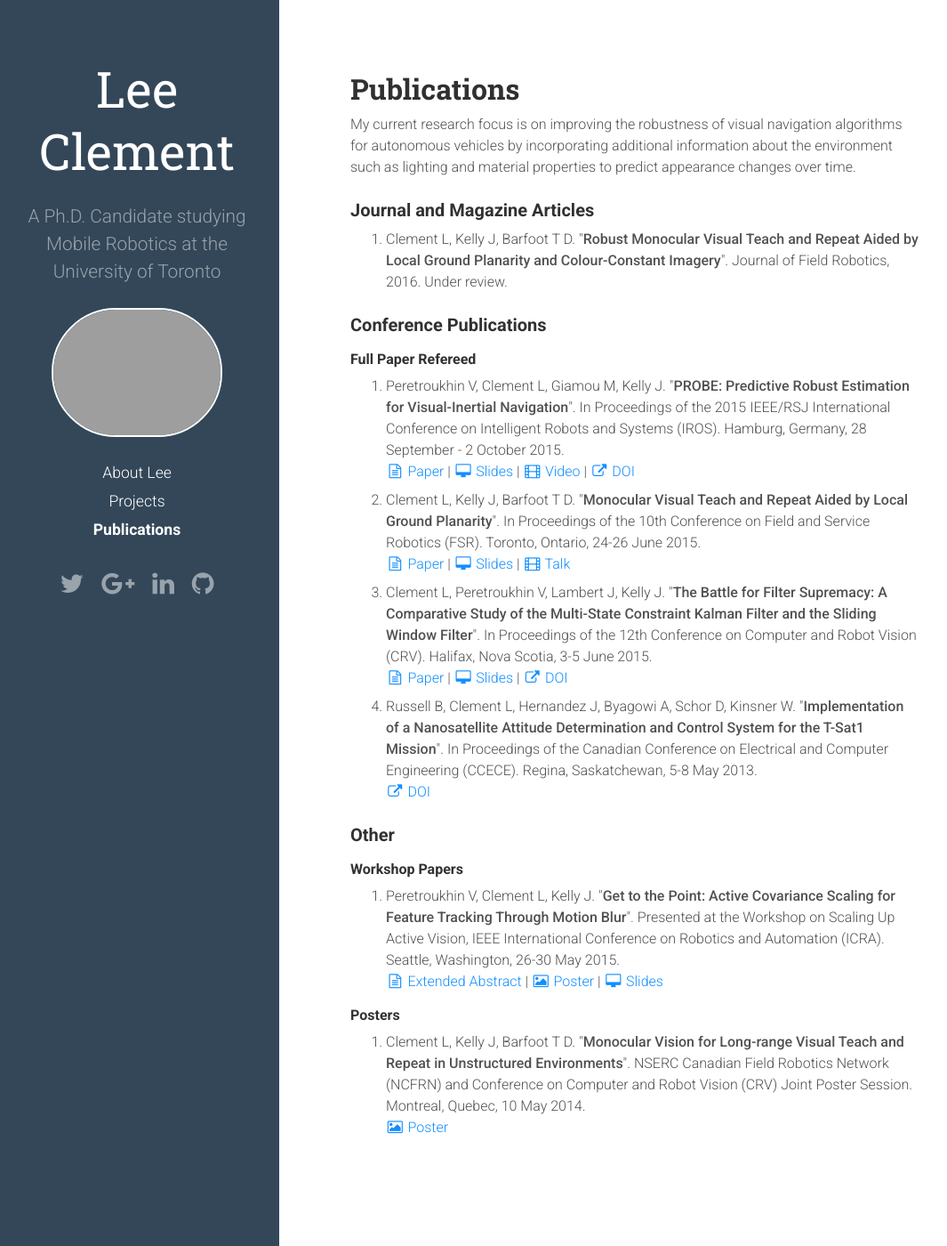
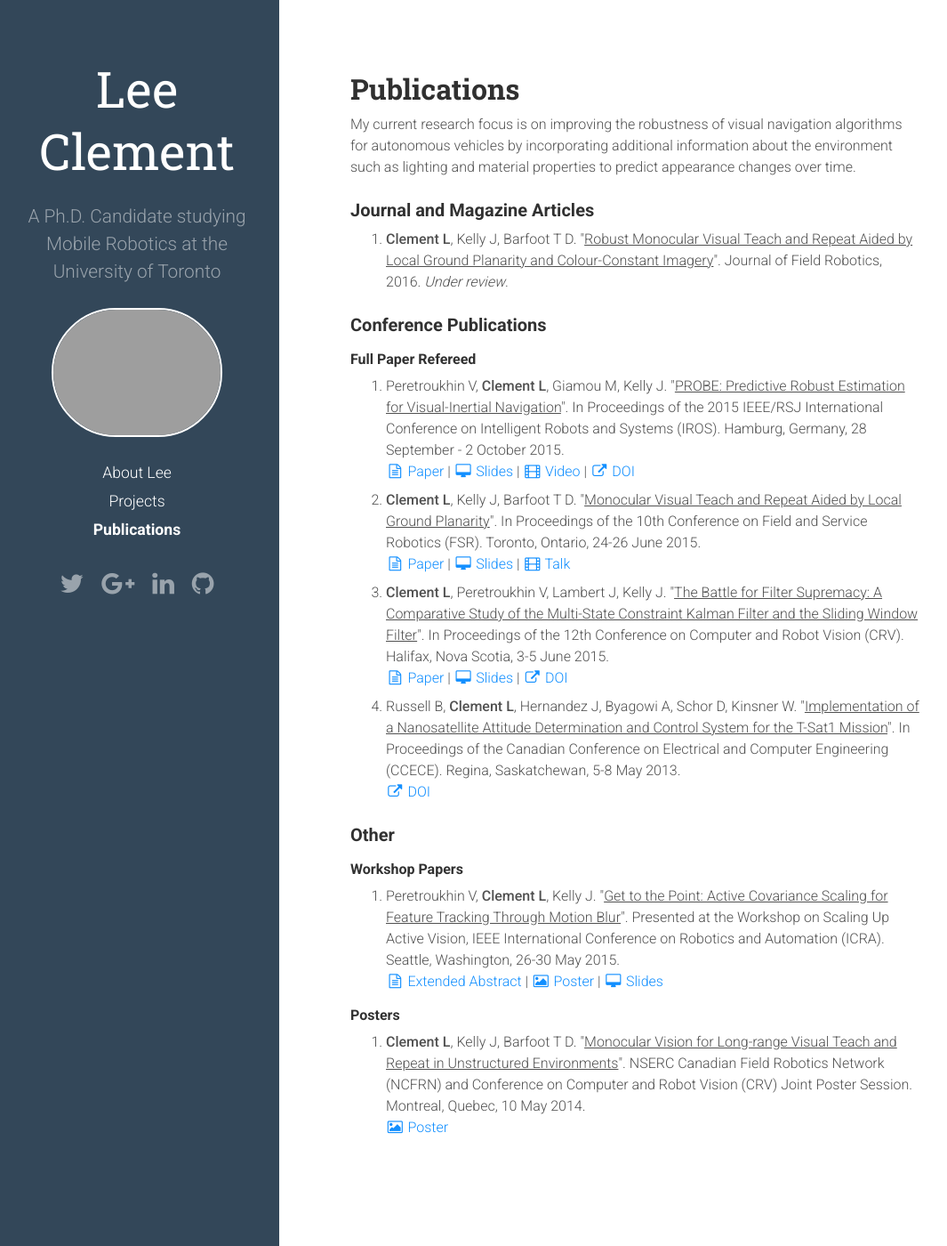
Before and after one commit to leeclemnet/leeclemnet.github.io, a Jekyll site: the page built from publications.md, in a window 1280 px wide and 1400 px high. Shown: the whole window at 89% size, without its empty margins (6-1071 px from the left). Built offline with Jekyll 4.4.1, drawn with Linux system fonts in a browser that asks for light colours; nearby versions of some CDN libraries.

Commit message:
Modified publication formatting

```diff
--- a/publications.md
+++ b/publications.md
@@ -11,7 +11,7 @@ My current research focus is on improving the robustness of visual navigation al
 <h3>Journal and Magazine Articles</h3>
 <div class="pub-list"> <ol>
 
-<li> Clement L, Kelly J, Barfoot T D. "<b>Robust Monocular Visual Teach and Repeat Aided by Local Ground Planarity and Colour-Constant Imagery</b>". Journal of Field Robotics, 2016. Under review.
+<li> <b>Clement L</b>, Kelly J, Barfoot T D. "<u>Robust Monocular Visual Teach and Repeat Aided by Local Ground Planarity and Colour-Constant Imagery</u>". Journal of Field Robotics, 2016. <i>Under review</i>.
 </li>
 
 </ol> </div>
@@ -20,26 +20,26 @@ My current research focus is on improving the robustness of visual navigation al
 <h4>Full Paper Refereed</h4>
 <div class="pub-list"> <ol>
 
-<li> Peretroukhin V, Clement L, Giamou M, Kelly J. "<b>PROBE: Predictive Robust Estimation for Visual-Inertial Navigation</b>". In Proceedings of the 2015 IEEE/RSJ International Conference on Intelligent Robots and Systems (IROS). Hamburg, Germany, 28 September - 2 October 2015. <br/>
+<li> Peretroukhin V, <b>Clement L</b>, Giamou M, Kelly J. "<u>PROBE: Predictive Robust Estimation for Visual-Inertial Navigation</u>". In Proceedings of the 2015 IEEE/RSJ International Conference on Intelligent Robots and Systems (IROS). Hamburg, Germany, 28 September - 2 October 2015. <br/>
 <a href="{{ site.url }}/assets/docs/iros2015_PROBE_paper.pdf"><i class="fa fa-file-text-o fa-fw"></i> Paper </a>
 | <a href="http://valentinp.com/assets/research_material/IROS2015-Peretroukhin-PROBE-Presentation.pdf"><i class="fa fa-desktop fa-fw"></i> Slides </a>
 | <a href="https://youtu.be/0YmdVJ0Be3Q"><i class="fa fa-film fa-fw"></i> Video</a>
 | <a href="http://dx.doi.org/10.1109/IROS.2015.7353890"><i class="fa fa-external-link fa-fw"></i> DOI</a>
 </li>
 
-<li> Clement L, Kelly J, Barfoot T D. "<b>Monocular Visual Teach and Repeat Aided by Local Ground Planarity</b>". In Proceedings of the 10th Conference on Field and Service Robotics (FSR). Toronto, Ontario, 24-26 June 2015.<br/>
+<li> <b>Clement L</b>, Kelly J, Barfoot T D. "<u>Monocular Visual Teach and Repeat Aided by Local Ground Planarity</u>". In Proceedings of the 10th Conference on Field and Service Robotics (FSR). Toronto, Ontario, 24-26 June 2015.<br/>
 <a href="{{ site.url }}/assets/docs/fsr2015_monoVTR_paper.pdf"><i class="fa fa-file-text-o fa-fw"></i> Paper</a>
 | <a href="{{ site.url }}/assets/docs/fsr2015_monoVTR_slides.pdf"><i class="fa fa-desktop fa-fw"></i> Slides</a>
 | <a href="https://youtu.be/FU6KeWgwrZ4"><i class="fa fa-film fa-fw"></i> Talk</a>
 </li>
 
-<li> Clement L, Peretroukhin V, Lambert J, Kelly J. "<b>The Battle for Filter Supremacy: A Comparative Study of the Multi-State Constraint Kalman Filter and the Sliding Window Filter</b>". In Proceedings of the 12th Conference on Computer and Robot Vision (CRV). Halifax, Nova Scotia, 3-5 June 2015.<br/>
+<li> <b>Clement L</b>, Peretroukhin V, Lambert J, Kelly J. "<u>The Battle for Filter Supremacy: A Comparative Study of the Multi-State Constraint Kalman Filter and the Sliding Window Filter</u>". In Proceedings of the 12th Conference on Computer and Robot Vision (CRV). Halifax, Nova Scotia, 3-5 June 2015.<br/>
 <a href="{{ site.url }}/assets/docs/crv2015_battle_paper.pdf"><i class="fa fa-file-text-o fa-fw"></i> Paper</a>
 | <a href="{{ site.url }}/assets/docs/crv2015_battle_slides.pdf"><i class="fa fa-desktop fa-fw"></i> Slides</a>
 | <a href="http://dx.doi.org/10.1109/CRV.2015.11"><i class="fa fa-external-link fa-fw"></i> DOI</a>
 </li>
 
-<li> Russell B, Clement L, Hernandez J, Byagowi A, Schor D, Kinsner W. "<b>Implementation of a Nanosatellite Attitude Determination and Control System for the T-Sat1 Mission</b>". In Proceedings of the Canadian Conference on Electrical and Computer Engineering (CCECE). Regina, Saskatchewan, 5-8 May 2013. <br/>
+<li> Russell B, <b>Clement L</b>, Hernandez J, Byagowi A, Schor D, Kinsner W. "<u>Implementation of a Nanosatellite Attitude Determination and Control System for the T-Sat1 Mission</u>". In Proceedings of the Canadian Conference on Electrical and Computer Engineering (CCECE). Regina, Saskatchewan, 5-8 May 2013. <br/>
 <a href="http://dx.doi.org/10.1109/CCECE.2013.6567796"><i class="fa fa-external-link fa-fw"></i> DOI</a>
 </li>
 
@@ -49,7 +49,7 @@ My current research focus is on improving the robustness of visual navigation al
 <h4>Workshop Papers</h4>
 <div class="pub-list"> <ol>
 
-<li> Peretroukhin V, Clement L, Kelly J. "<b>Get to the Point: Active Covariance Scaling for Feature Tracking Through Motion Blur</b>". Presented at the Workshop on Scaling Up Active Vision, IEEE International Conference on Robotics and Automation (ICRA). Seattle, Washington, 26-30 May 2015.<br/>
+<li> Peretroukhin V, <b>Clement L</b>, Kelly J. "<u>Get to the Point: Active Covariance Scaling for Feature Tracking Through Motion Blur</u>". Presented at the Workshop on Scaling Up Active Vision, IEEE International Conference on Robotics and Automation (ICRA). Seattle, Washington, 26-30 May 2015.<br/>
 <a href="{{ site.url }}/assets/docs/icra2015_blur_abstract.pdf"><i class="fa fa-file-text-o fa-fw"></i> Extended Abstract</a>
 | <a href="{{ site.url }}/assets/docs/icra2015_blur_poster.pdf"><i class="fa fa-image fa-fw"></i> Poster</a>
 | <a href="{{ site.url }}/assets/docs/icra2015_blur_slides.pdf"><i class="fa fa-desktop fa-fw"></i> Slides</a>
@@ -60,7 +60,7 @@ My current research focus is on improving the robustness of visual navigation al
 <h4>Posters</h4>
 <div class="pub-list"> <ol>
 
-<li> Clement L, Kelly J, Barfoot T D. "<b>Monocular Vision for Long-range Visual Teach and Repeat in Unstructured Environments</b>". NSERC Canadian Field Robotics Network (NCFRN) and Conference on Computer and Robot Vision (CRV) Joint Poster Session. Montreal, Quebec, 10 May 2014.<br/>
+<li> <b>Clement L</b>, Kelly J, Barfoot T D. "<u>Monocular Vision for Long-range Visual Teach and Repeat in Unstructured Environments</u>". NSERC Canadian Field Robotics Network (NCFRN) and Conference on Computer and Robot Vision (CRV) Joint Poster Session. Montreal, Quebec, 10 May 2014.<br/>
 <a href="{{ site.url }}/assets/docs/ncfrn2014_monoVTR_poster.pdf"><i class="fa fa-image fa-fw"></i> Poster</a>
 </li>
 
```
